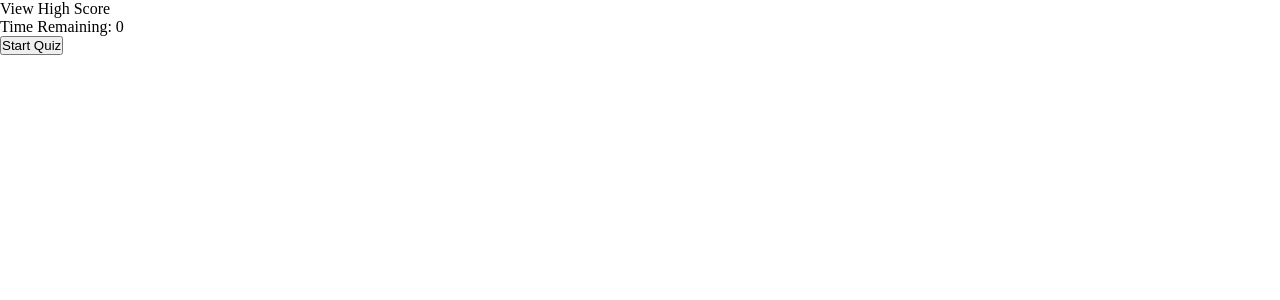
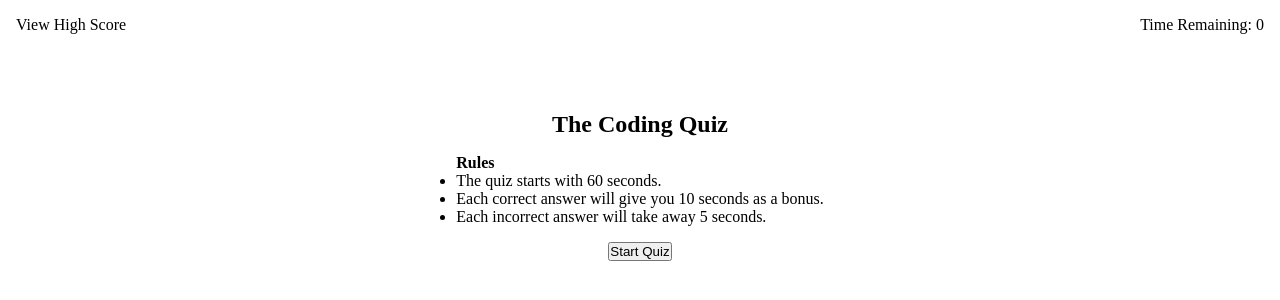
Before and after one commit to salidamaharjan/code-quiz-challenge-4, a plain HTML site: page index.html in a window 1280 px wide. Drawn offline with Linux system fonts and the light colour scheme.

Commit message:
styling given to the start page

```diff
--- a/assets/css/style.css
+++ b/assets/css/style.css
@@ -13,3 +13,28 @@
   margin: 0;
   padding: 0;
 }
+.highscore-time-section {
+    padding: 1rem;
+    margin-bottom: 1rem;
+    display: flex;
+    justify-content: space-between;
+}
+.start-quiz-container {
+    display: flex;
+    flex-direction: column;
+    height: 30vh;
+    justify-content: center;
+    align-items: center;
+    gap: 1rem;
+}
+.rule-container h2 {
+    font-size: 1rem;
+}
+.rule-container {
+    display: flex;
+    flex-direction: column;
+    gap: 1rem;
+}
+.heading {
+    text-align: center;
+}
--- a/index.html
+++ b/index.html
@@ -3,7 +3,7 @@
   <head>
     <meta charset="UTF-8" />
     <meta name="viewport" content="width=device-width, initial-scale=1.0" />
-    <link rel="stylesheet" href="assets/css/style.css">
+    <link rel="stylesheet" href="assets/css/style.css" />
     <title>Code Quiz</title>
   </head>
   <body>
@@ -43,6 +43,17 @@
       </section>
 
       <section class="start-quiz-container">
+        <div class="rule-container">
+          <h1 class="heading">The Coding Quiz</h1>
+          <div>
+            <h2>Rules</h2>
+            <ul>
+              <li>The quiz starts with 60 seconds.</li>
+              <li>Each correct answer will give you 10 seconds as a bonus.</li>
+              <li>Each incorrect answer will take away 5 seconds.</li>
+            </ul>
+          </div>
+        </div>
         <button class="start-quiz-button">Start Quiz</button>
       </section>
 
```
